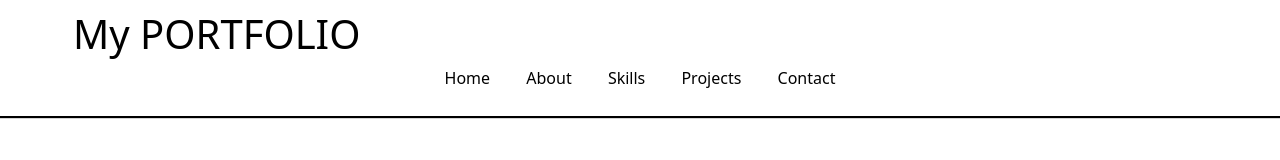
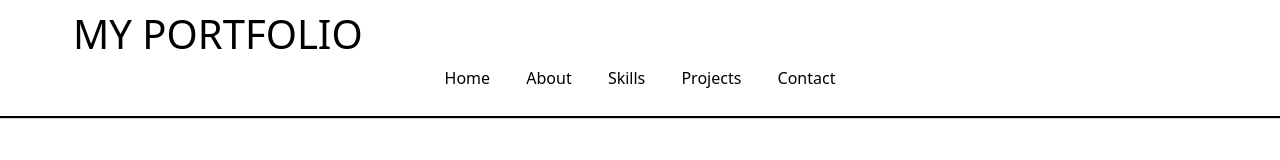
Before and after one commit to A-lpha18/PORTFOLIO-FINAL, a plain HTML site: page index.html in a window 1280 px wide. Shown: the top 160 px of the page. Drawn offline with nearby package versions, Linux system fonts and the light colour scheme.

Commit message:
Fix HTML formatting and update portfolio content

```diff
--- a/index.html
+++ b/index.html
@@ -10,7 +10,7 @@
 </head>
 <body>
     <header id="home">
-        <h1>My PORTFOLIO</h1>
+        <h1>MY PORTFOLIO</h1>
         <nav>
             <ul>
                 <li id="a"><a href="#home">Home</a></li>
```
